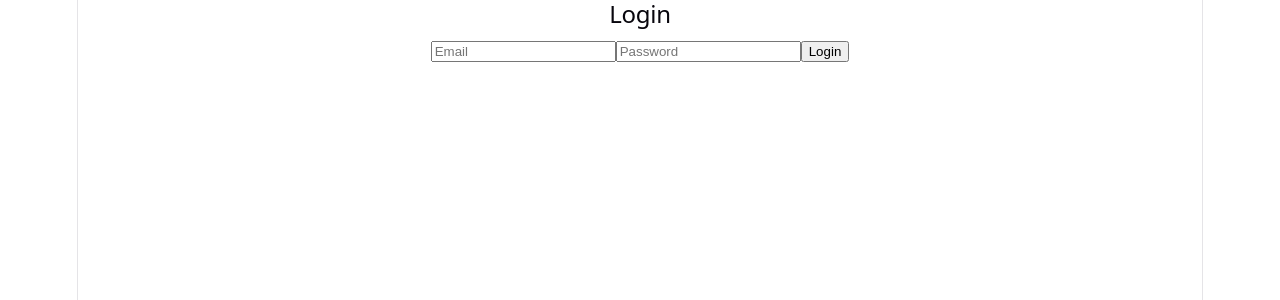
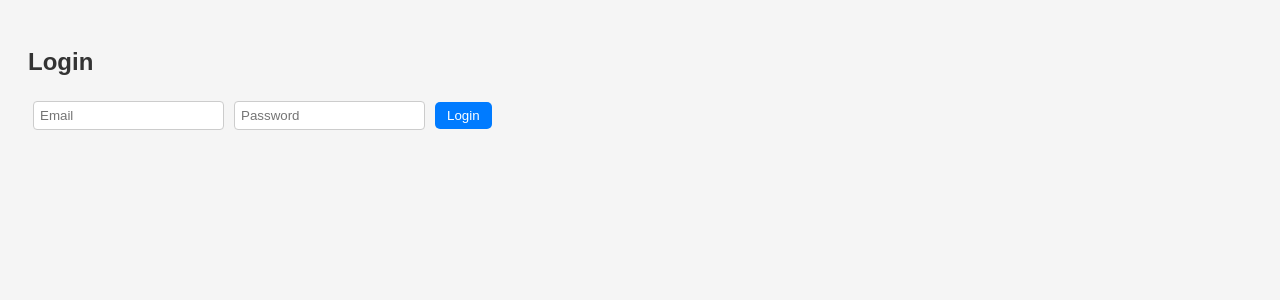
Before and after one commit to KarimAlkabily/library-management-fastapi, a React app in the folder frontend/: page / in a window 1280 px wide. Shown: the top 300 px of the page. Built offline with nearby package versions, Linux system fonts and the light colour scheme; the HTML template or start-up script is replaced by a standard one.

Commit message:
refactor and mantaine

```diff
--- a/frontend/src/App.jsx
+++ b/frontend/src/App.jsx
@@ -3,12 +3,11 @@ import { Routes, Route } from "react-router-dom";
 import Login from "./components/Login";
 import BooksList from "./components/BooksList";
 import ProtectedRoute from "./components/ProtectedRoute";
-import Register from "./components/Register";
+import History from "./components/History";
 
 function App() {
   return (
     <Routes>
-      <Route path="/register" element={<Register />} />
       <Route path="/" element={<Login />} />
 
       <Route
@@ -19,6 +18,15 @@ function App() {
           </ProtectedRoute>
         }
       />
+
+      <Route
+        path="/history"
+        element={
+          <ProtectedRoute>
+            <History />
+          </ProtectedRoute>
+        }
+      />
     </Routes>
   );
 }
--- a/frontend/src/components/BooksList.jsx
+++ b/frontend/src/components/BooksList.jsx
@@ -4,6 +4,12 @@ import AddBook from "./AddBook";
 
 function BooksList() {
   const [books, setBooks] = useState([]);
+  const [search, setSearch] = useState("");
+  const [page, setPage] = useState(1);
+
+  const role = localStorage.getItem("role");
+
+  const booksPerPage = 3;
 
   const fetchBooks = () => {
     fetch("http://localhost:8001/books")
@@ -16,9 +22,19 @@ function BooksList() {
   }, []);
 
   const handleLogout = () => {
-    localStorage.removeItem("token");
+    localStorage.clear();
     window.location.href = "/";
   };
+
+  const filteredBooks = books.filter((b) =>
+    b.title.toLowerCase().includes(search.toLowerCase())
+  );
+
+  const start = (page - 1) * booksPerPage;
+  const paginatedBooks = filteredBooks.slice(
+    start,
+    start + booksPerPage
+  );
 
   return (
     <div>
@@ -26,11 +42,25 @@ function BooksList() {
 
       <button onClick={handleLogout}>Logout</button>
 
-      {/* 🔥 Add Book */}
-      <AddBook onBookAdded={fetchBooks} />
+      <input
+        placeholder="Search books..."
+        value={search}
+        onChange={(e) => {
+          setSearch(e.target.value);
+          setPage(1); // reset pagination
+        }}
+      />
 
-      {/* 📚 List */}
-      {books.map((book) => (
+
+      <button onClick={() => (window.location.href = "/history")}>
+        My History
+      </button>
+
+
+      {role === "admin" && <AddBook onBookAdded={fetchBooks} />}
+
+
+      {paginatedBooks.map((book) => (
         <BookCard
           key={book.id}
           id={book.id}
@@ -39,6 +69,21 @@ function BooksList() {
           onRefresh={fetchBooks}
         />
       ))}
+
+      <div>
+        <button onClick={() => setPage(page - 1)} disabled={page === 1}>
+          Prev
+        </button>
+
+        <span> Page {page} </span>
+
+        <button
+          onClick={() => setPage(page + 1)}
+          disabled={start + booksPerPage >= filteredBooks.length}
+        >
+          Next
+        </button>
+      </div>
     </div>
   );
 }
--- a/frontend/src/index.css
+++ b/frontend/src/index.css
@@ -1,111 +1,33 @@
-:root {
-  --text: #6b6375;
-  --text-h: #08060d;
-  --bg: #fff;
-  --border: #e5e4e7;
-  --code-bg: #f4f3ec;
-  --accent: #aa3bff;
-  --accent-bg: rgba(170, 59, 255, 0.1);
-  --accent-border: rgba(170, 59, 255, 0.5);
-  --social-bg: rgba(244, 243, 236, 0.5);
-  --shadow:
-    rgba(0, 0, 0, 0.1) 0 10px 15px -3px, rgba(0, 0, 0, 0.05) 0 4px 6px -2px;
-
-  --sans: system-ui, 'Segoe UI', Roboto, sans-serif;
-  --heading: system-ui, 'Segoe UI', Roboto, sans-serif;
-  --mono: ui-monospace, Consolas, monospace;
-
-  font: 18px/145% var(--sans);
-  letter-spacing: 0.18px;
-  color-scheme: light dark;
-  color: var(--text);
-  background: var(--bg);
-  font-synthesis: none;
-  text-rendering: optimizeLegibility;
-  -webkit-font-smoothing: antialiased;
-  -moz-osx-font-smoothing: grayscale;
-
-  @media (max-width: 1024px) {
-    font-size: 16px;
-  }
+body {
+  font-family: Arial;
+  background: #f5f5f5;
 }
 
-@media (prefers-color-scheme: dark) {
-  :root {
-    --text: #9ca3af;
-    --text-h: #f3f4f6;
-    --bg: #16171d;
-    --border: #2e303a;
-    --code-bg: #1f2028;
-    --accent: #c084fc;
-    --accent-bg: rgba(192, 132, 252, 0.15);
-    --accent-border: rgba(192, 132, 252, 0.5);
-    --social-bg: rgba(47, 48, 58, 0.5);
-    --shadow:
-      rgba(0, 0, 0, 0.4) 0 10px 15px -3px, rgba(0, 0, 0, 0.25) 0 4px 6px -2px;
-  }
-
-  #social .button-icon {
-    filter: invert(1) brightness(2);
-  }
+div {
+  padding: 10px;
 }
 
-body {
-  margin: 0;
+h1, h2 {
+  color: #333;
 }
 
-#root {
-  width: 1126px;
-  max-width: 100%;
-  margin: 0 auto;
-  text-align: center;
-  border-inline: 1px solid var(--border);
-  min-height: 100svh;
-  display: flex;
-  flex-direction: column;
-  box-sizing: border-box;
+button {
+  margin: 5px;
+  padding: 6px 12px;
+  cursor: pointer;
+  border: none;
+  background: #007bff;
+  color: white;
+  border-radius: 5px;
 }
 
-h1,
-h2 {
-  font-family: var(--heading);
-  font-weight: 500;
-  color: var(--text-h);
+button:hover {
+  background: #0056b3;
 }
 
-h1 {
-  font-size: 56px;
-  letter-spacing: -1.68px;
-  margin: 32px 0;
-  @media (max-width: 1024px) {
-    font-size: 36px;
-    margin: 20px 0;
-  }
+input {
+  padding: 6px;
+  margin: 5px;
+  border: 1px solid #ccc;
+  border-radius: 4px;
 }
-h2 {
-  font-size: 24px;
-  line-height: 118%;
-  letter-spacing: -0.24px;
-  margin: 0 0 8px;
-  @media (max-width: 1024px) {
-    font-size: 20px;
-  }
-}
-p {
-  margin: 0;
-}
-
-code,
-.counter {
-  font-family: var(--mono);
-  display: inline-flex;
-  border-radius: 4px;
-  color: var(--text-h);
-}
-
-code {
-  font-size: 15px;
-  line-height: 135%;
-  padding: 4px 8px;
-  background: var(--code-bg);
-}
```
